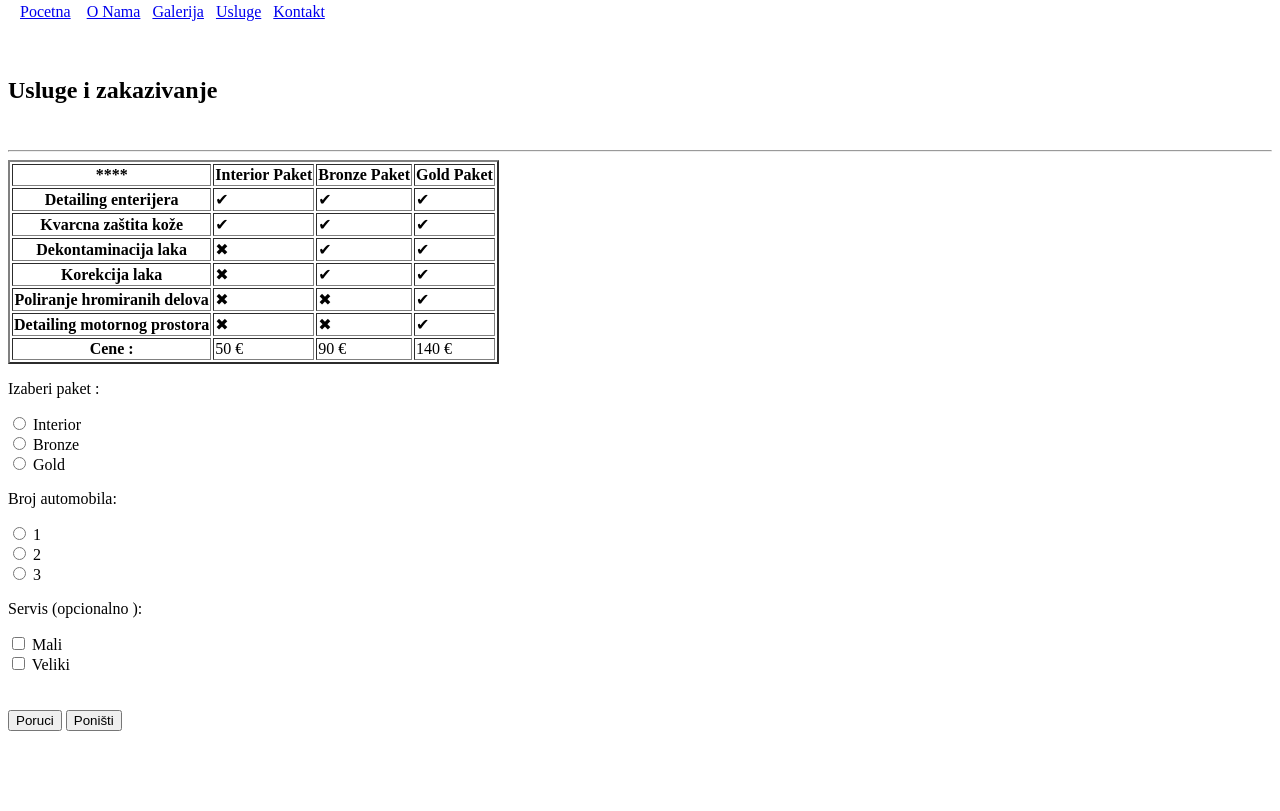
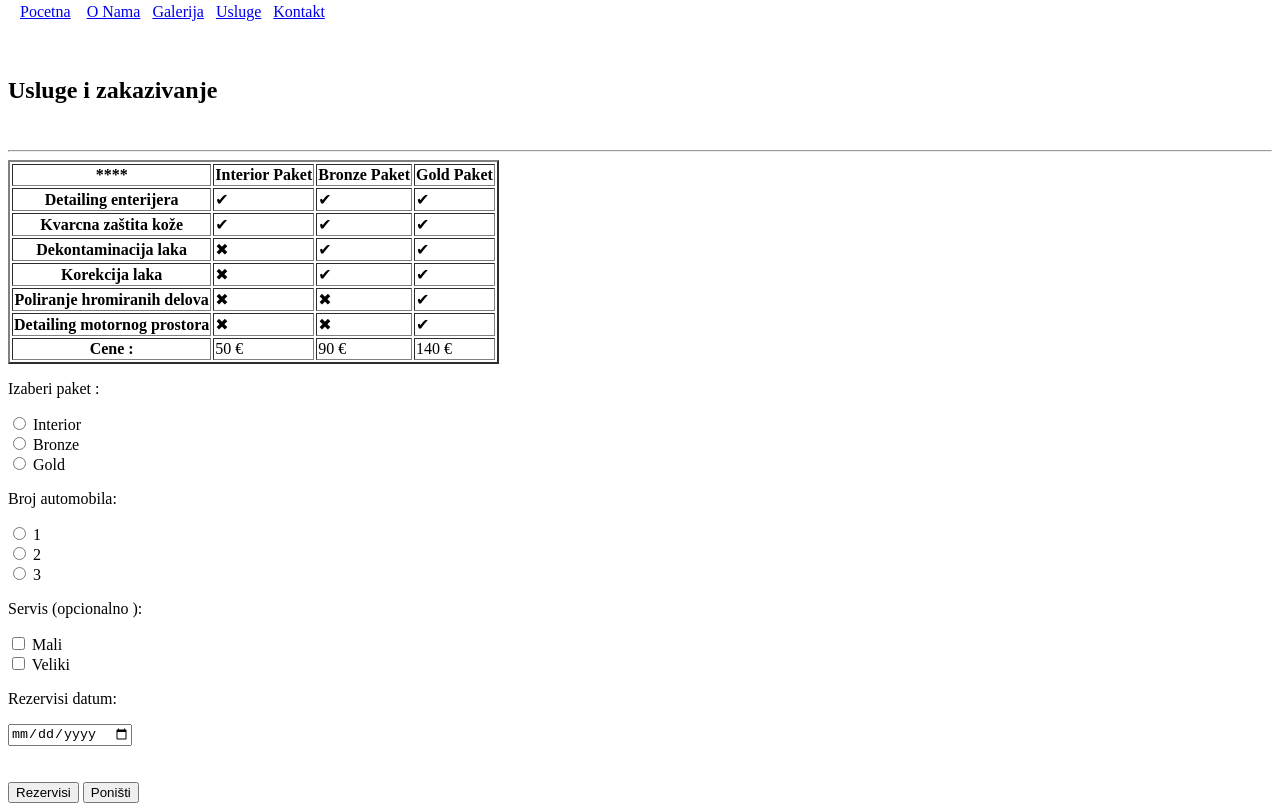
Before and after one commit to MarkoMesar/html-prva-godina, a plain HTML site: page stranice/usluge.html in a window 1280 px wide. Shown: the part 556-1367 px from the top of the page. Before the commit the page ends 1295 px from the top, so only its background shows below. Drawn offline with Linux system fonts and the light colour scheme.

Commit message:
Update usluge.html

```diff
--- a/stranice/usluge.html
+++ b/stranice/usluge.html
@@ -101,10 +101,15 @@
         <input type="checkbox" name="tip"> Veliki <br>
 
 
+         <p>Rezervisi datum:</p>
+        <input type="date" name="datum">
+    </form>
+
+
 
         <br><br>
 
-        <input type="submit" value="Poruci">
+        <input type="submit" value="Rezervisi">
         <input type="reset" value="Poništi">
 
     </form>
```
